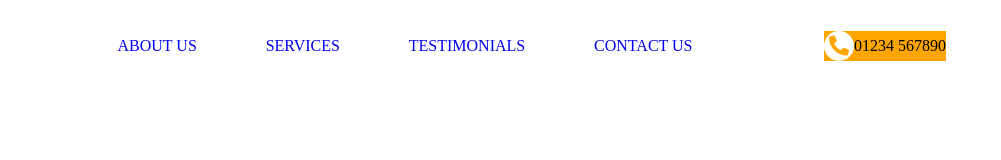
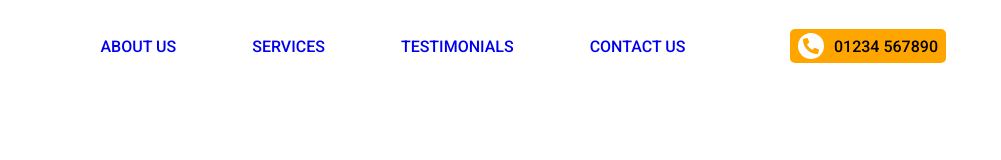
Before and after one commit to Wilber30/qualitybuilders, a plain HTML site: page index.html in a window 1280 px wide. Shown: the full height of the page, 279-1280 px from the left. Drawn offline with nearby package versions, Linux system fonts and the light colour scheme.

Commit message:
- Added google fonts to head/ adjusted contact tab.

```diff
--- a/index.html
+++ b/index.html
@@ -31,6 +31,11 @@
 
   <!-- font awesome -->
   <link rel="stylesheet" href="css/all.min.css">
+
+  <!-- Google fonts -->
+  <link rel="preconnect" href="https://fonts.googleapis.com">
+  <link rel="preconnect" href="https://fonts.gstatic.com" crossorigin>
+  <link href="https://fonts.googleapis.com/css2?family=Roboto:wght@300;400;500;700;900&display=swap" rel="stylesheet">
 
 
   <!-- main style css -->
--- a/sass/3-basics/_base.scss
+++ b/sass/3-basics/_base.scss
@@ -0,0 +1,5 @@
+// base
+
+body {
+  font-family: Roboto;
+}
--- a/sass/4-layout/_header.scss
+++ b/sass/4-layout/_header.scss
@@ -1,8 +1,10 @@
 // header
-// @import url('https://fonts.googleapis.com/css2?family=Roboto:wght@300;400;500;700;900&display=swap');
-
 @import '../1-helpers/varibles',
         '../1-helpers/media';
+
+header {
+  font-weight: 500;
+}
 
 .inner {
   padding: 20px 0px 20px 0px;
@@ -33,31 +35,37 @@
 }
 
 .item {
-
+  // min-width: 120px;
 }
 
 a {
   text-decoration: none;
-  margin-right: 10px;
 }
 
 .contact_tele {
   display: flex;
+  padding: 4px 8px 4px 8px;
   align-items: center;
+  border-radius: 5px;
   background-color: orange;
   &:hover {
     background-color: #fff;
+    transition-duration: 0.15s;
+    transition-timing-function: ease-in;
+    border: 1px solid orange;
   }
   &:hover .tele_icon {
     background-color: orange;
+    transition-duration: 0.15s;
+    transition-timing-function: ease-in;
     color: #fff;
   }
 }
 
 .tele_icon {
   padding: 5px;
+  margin-right: 10px;
   border-radius: 50%;
-  font-size: 20px;
   color: orange;
   background-color: #fff;
 }
--- a/sass/main.scss
+++ b/sass/main.scss
@@ -4,4 +4,5 @@
 
 
 //layout imports
- @import '4-layout/header';
+ @import '3-basics/base',
+          '4-layout/header';
```
Also changed, not shown: sass/3-basics/_base.css (added), sass/4-layout/_header.css, sass/main.css, 3 other files.
